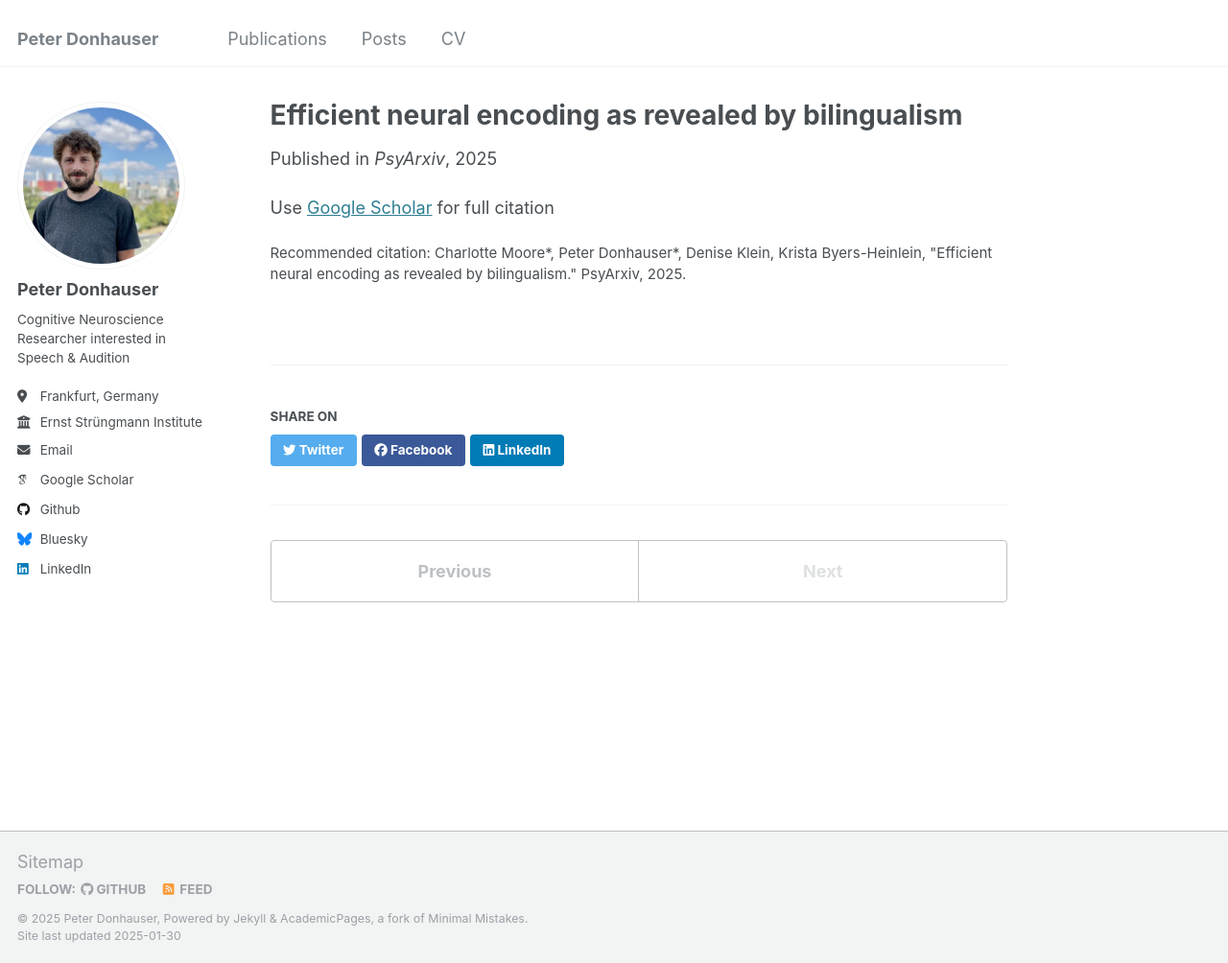
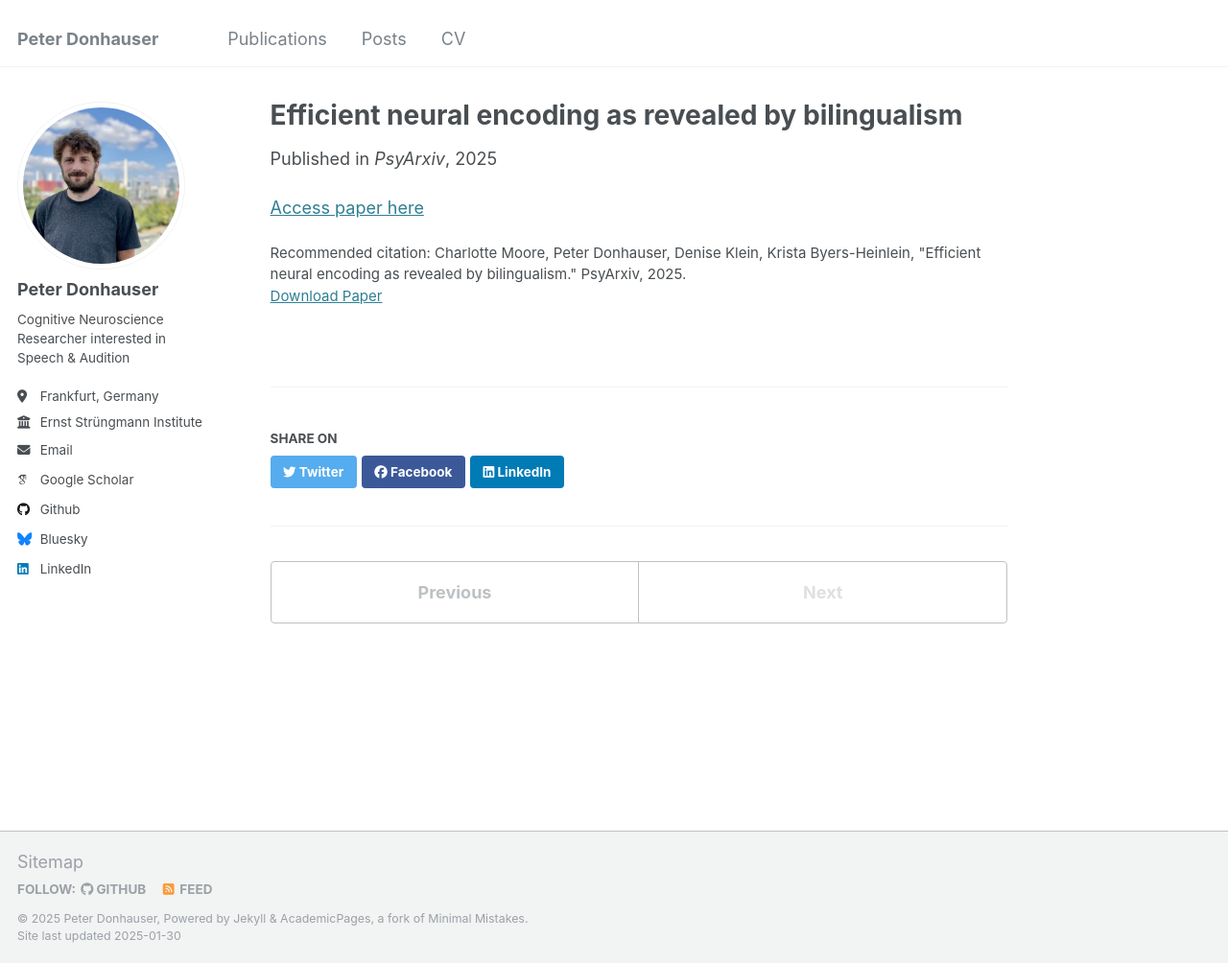
Before and after one commit to pwdonh/pwdonh.github.io, a Jekyll site: the page built from _publications/2025-01-01-Efficient-neural-encoding-as-revealed-by-bilingualism.md, in a window 1280 px wide and 1004 px high. Shown: the whole window at 96% size. Built offline with Jekyll 4.4.1, drawn with Linux system fonts in a browser that asks for light colours; some web fonts are replaced.

Commit message:
update publications

```diff
--- a/_publications/2025-01-01-Efficient-neural-encoding-as-revealed-by-bilingualism.md
+++ b/_publications/2025-01-01-Efficient-neural-encoding-as-revealed-by-bilingualism.md
@@ -4,6 +4,7 @@ collection: publications
 permalink: /publication/2025-01-01-Efficient-neural-encoding-as-revealed-by-bilingualism
 date: 2025-01-01
 venue: 'PsyArxiv'
-citation: ' Charlotte Moore*,  Peter Donhauser*,  Denise Klein,  Krista Byers-Heinlein, &quot;Efficient neural encoding as revealed by bilingualism.&quot; PsyArxiv, 2025.'
+paperurl: 'https://osf.io/m8vdj_v1/download/'
+citation: ' Charlotte Moore,  Peter Donhauser,  Denise Klein,  Krista Byers-Heinlein, &quot;Efficient neural encoding as revealed by bilingualism.&quot; PsyArxiv, 2025.'
 ---
-Use [Google Scholar](https://scholar.google.com/scholar?q=Efficient+neural+encoding+as+revealed+by+bilingualism){:target="_blank"} for full citation
+[Access paper here](https://osf.io/m8vdj_v1/download/){:target="_blank"}
--- a/markdown_generator/donhauser.bib
+++ b/markdown_generator/donhauser.bib
@@ -3,7 +3,8 @@
   author    = "Moore, Charlotte and Donhauser, Peter W and Klein, Denise and
                Byers-Heinlein, Krista",
   journal = "PsyArxiv",
-  year      =  2025
+  year      =  2025,
+  url       = "https://osf.io/m8vdj_v1/download/"
 }
 
 @ARTICLE{Donhauser2022-xg,
```
